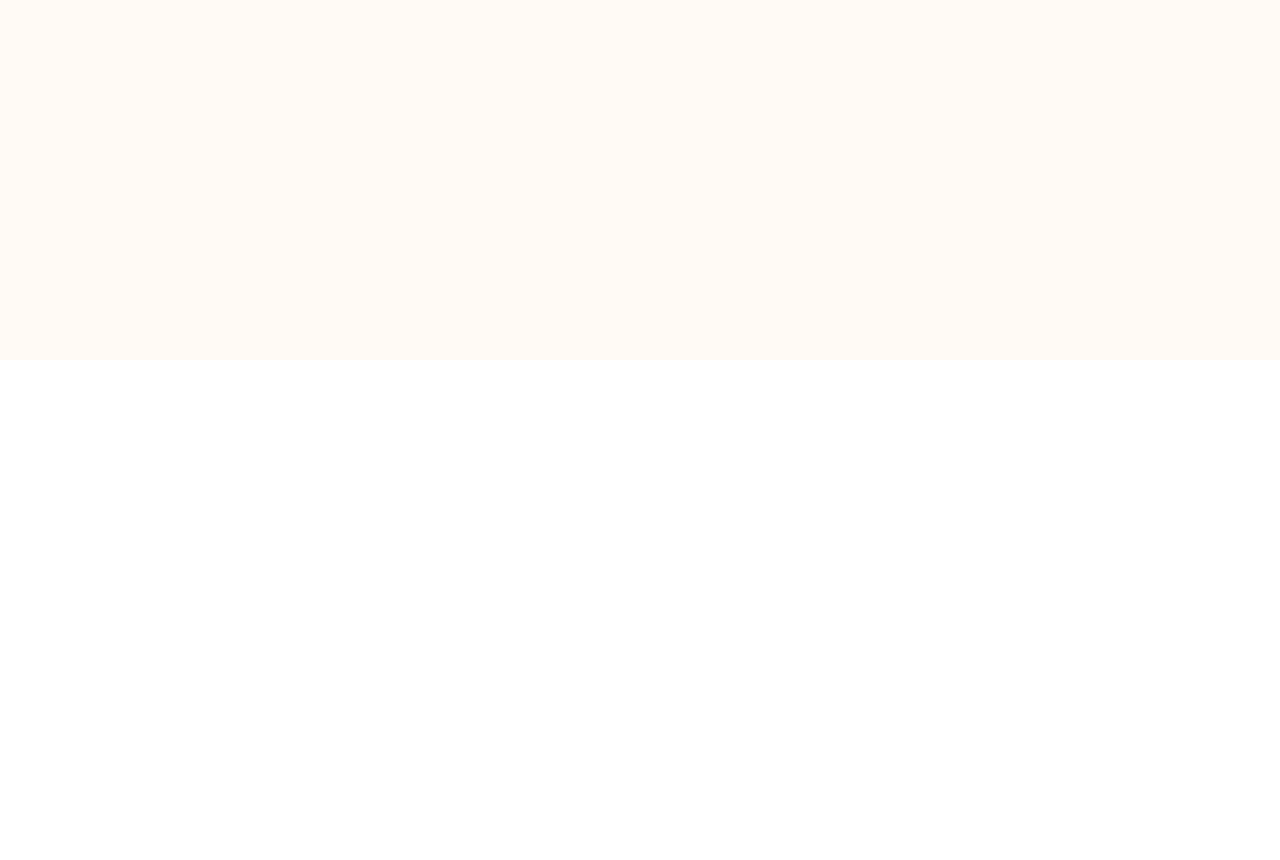
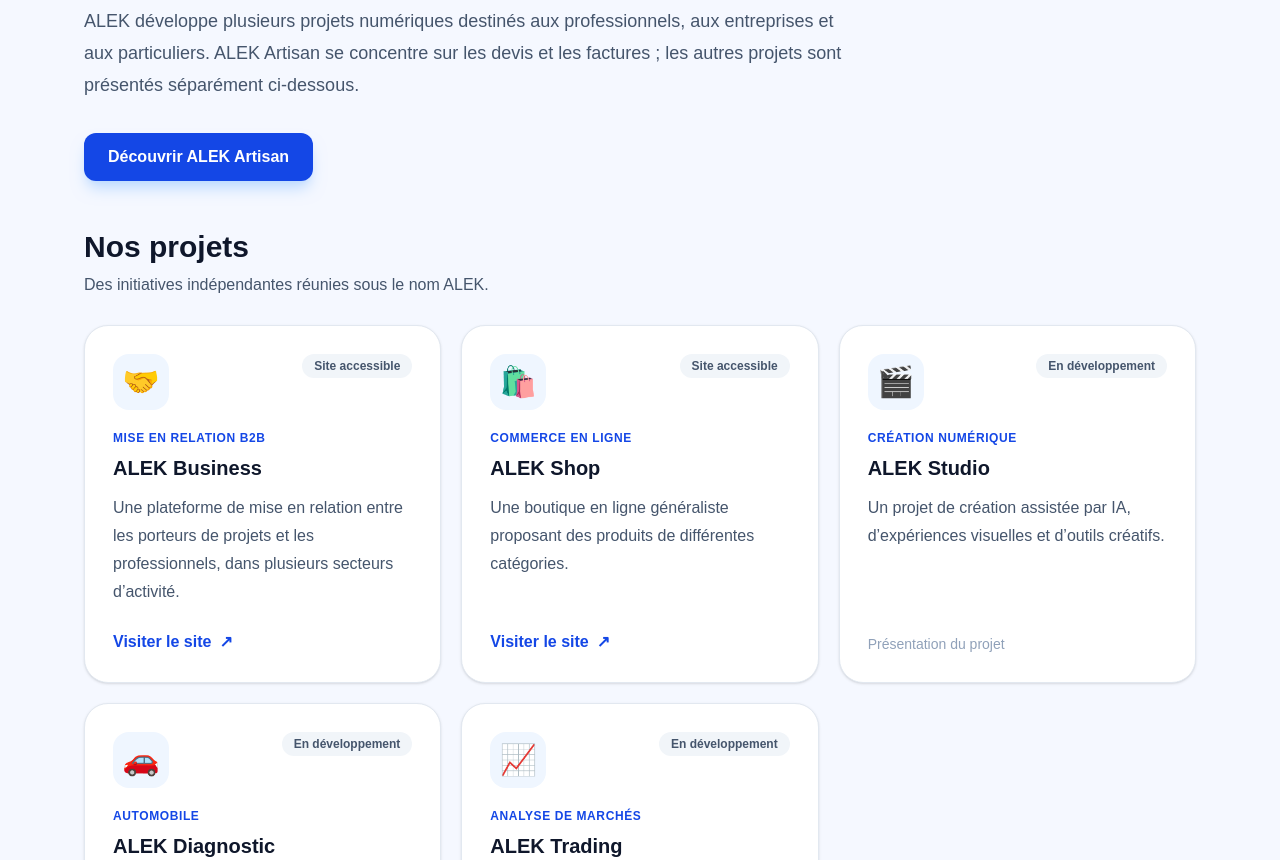
Before and after one commit to rostomiorjonikidze-dotcom/ALEK-app, a Next.js app: page /a-propos in a window 1280 px wide. Before the commit this address had no page. Shown: the part 440-1300 px from the top of the page. Before the commit the page ends 800 px from the top, so only its background shows below. Built offline with nearby package versions, Linux system fonts and the light colour scheme.

Commit message:
Create polished About ALEK ecosystem page with verified project links

```diff
--- /dev/null
+++ b/app/a-propos/page.tsx
@@ -0,0 +1,18 @@
+import Link from "next/link";
+import type { Metadata } from "next";
+export const metadata: Metadata = { title: "À propos — L’univers ALEK", description: "Découvrez ALEK Artisan et les autres projets de l’écosystème ALEK : business, boutique et logiciels en développement." };
+const projects = [
+  {name:"ALEK Business",tag:"Mise en relation B2B",description:"Une plateforme de mise en relation entre les porteurs de projets et les professionnels, dans plusieurs secteurs d’activité.",url:"https://business.alek.best",icon:"🤝",live:true},
+  {name:"ALEK Shop",tag:"Commerce en ligne",description:"Une boutique en ligne généraliste proposant des produits de différentes catégories.",url:"https://shop.alek.best",icon:"🛍️",live:true},
+  {name:"ALEK Studio",tag:"Création numérique",description:"Un projet de création assistée par IA, d’expériences visuelles et d’outils créatifs.",url:null,icon:"🎬",live:false},
+  {name:"ALEK Diagnostic",tag:"Automobile",description:"Un projet de logiciel de diagnostic automobile et d’assistance technique.",url:null,icon:"🚗",live:false},
+  {name:"ALEK Trading",tag:"Analyse de marchés",description:"Un projet d’outils d’analyse et de visualisation des marchés financiers, en développement.",url:null,icon:"📈",live:false},
+];
+export default function AboutPage(){
+return <main className="min-h-screen bg-[#f5f8ff] text-slate-900">
+<header className="mx-auto flex max-w-6xl flex-wrap items-center justify-between gap-4 px-5 py-7"><Link href="/" className="text-2xl font-black tracking-widest text-blue-700">ALEK<span className="ml-2 text-sm font-semibold tracking-normal text-slate-500">Artisan</span></Link><nav className="flex flex-wrap gap-4 text-sm font-semibold"><Link href="/" className="hover:text-blue-700">Accueil</Link><Link href="/pricing" className="hover:text-blue-700">Tarifs</Link><Link href="/login" className="rounded-full bg-blue-700 px-5 py-2 text-white hover:bg-blue-800">Se connecter</Link></nav></header>
+<section className="mx-auto max-w-6xl px-5 pb-12 pt-14"><span className="rounded-full bg-blue-100 px-4 py-2 text-xs font-bold uppercase tracking-wider text-blue-700">À propos du groupe ALEK</span><h1 className="mt-6 max-w-3xl text-4xl font-black leading-tight tracking-tight sm:text-6xl">Des outils numériques pour <span className="text-blue-700">entreprendre, créer et avancer.</span></h1><p className="mt-6 max-w-3xl text-lg leading-8 text-slate-600">ALEK développe plusieurs projets numériques destinés aux professionnels, aux entreprises et aux particuliers. ALEK Artisan se concentre sur les devis et les factures ; les autres projets sont présentés séparément ci-dessous.</p><Link href="/" className="mt-8 inline-block rounded-xl bg-blue-700 px-6 py-3 font-bold text-white shadow-lg shadow-blue-200 transition hover:bg-blue-800">Découvrir ALEK Artisan</Link></section>
+<section className="mx-auto max-w-6xl px-5 pb-20"><div className="mb-7"><h2 className="text-2xl font-extrabold sm:text-3xl">Nos projets</h2><p className="mt-2 text-slate-600">Des initiatives indépendantes réunies sous le nom ALEK.</p></div><div className="grid gap-5 md:grid-cols-2 lg:grid-cols-3">
+{projects.map(p=><article key={p.name} className="flex flex-col rounded-3xl border border-slate-200 bg-white p-7 shadow-sm transition hover:-translate-y-1 hover:shadow-xl"><div className="mb-5 flex items-start justify-between"><span className="flex h-14 w-14 items-center justify-center rounded-2xl bg-blue-50 text-3xl">{p.icon}</span><span className="rounded-full bg-slate-100 px-3 py-1 text-xs font-semibold text-slate-600">{p.live?"Site accessible":"En développement"}</span></div><p className="text-xs font-bold uppercase tracking-wider text-blue-700">{p.tag}</p><h3 className="mt-2 text-xl font-black">{p.name}</h3><p className="mt-3 flex-1 leading-7 text-slate-600">{p.description}</p>{p.url?<a href={p.url} target="_blank" rel="noopener noreferrer" className="mt-6 inline-flex w-fit items-center gap-2 font-bold text-blue-700 hover:underline">Visiter le site <span aria-hidden="true">↗</span></a>:<span className="mt-6 text-sm font-medium text-slate-400">Présentation du projet</span>}</article>)}
+</div><div className="mt-8 rounded-3xl bg-[#10233f] p-8 text-white sm:p-10"><h2 className="text-2xl font-black">ALEK Artisan : devis et factures pour toutes les entreprises</h2><p className="mt-3 max-w-3xl leading-7 text-slate-200">Indépendants, artisans, commerces, TPE, PME et entreprises de toutes tailles : créez et gérez vos documents depuis une interface en français. Les fonctionnalités d’entreprise avancées et la connexion à une plateforme agréée de facturation électronique sont en cours de développement.</p><Link href="/pricing" className="mt-6 inline-block rounded-xl bg-white px-5 py-3 font-bold text-slate-900">Voir les offres</Link></div></section><footer className="border-t border-slate-200 px-5 py-7 text-center text-sm text-slate-500">© 2026 ALEK · <Link href="/mentions-legales" className="underline">Mentions légales</Link> · <Link href="/privacy" className="underline">Confidentialité</Link></footer></main>
+}
```
